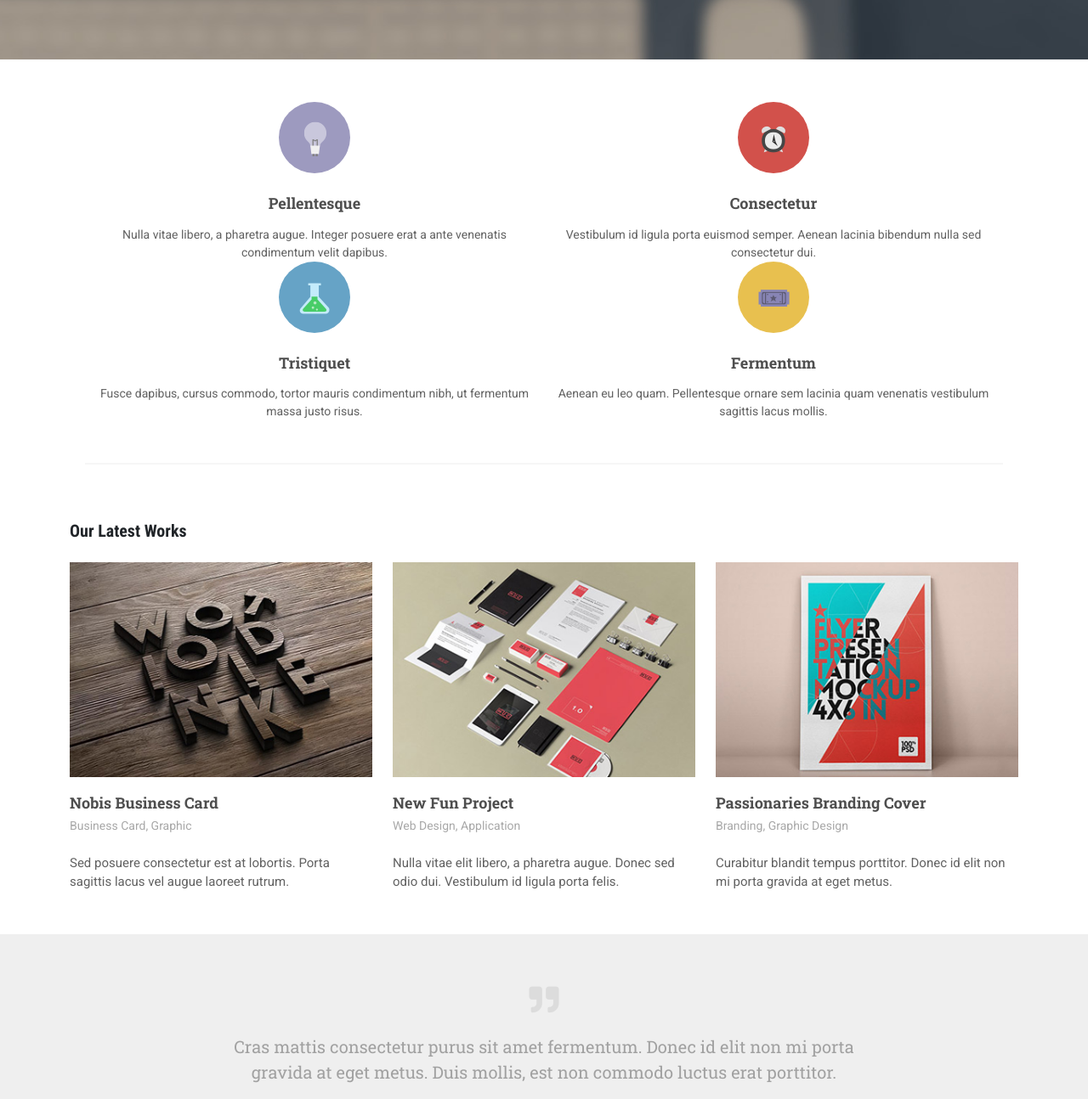
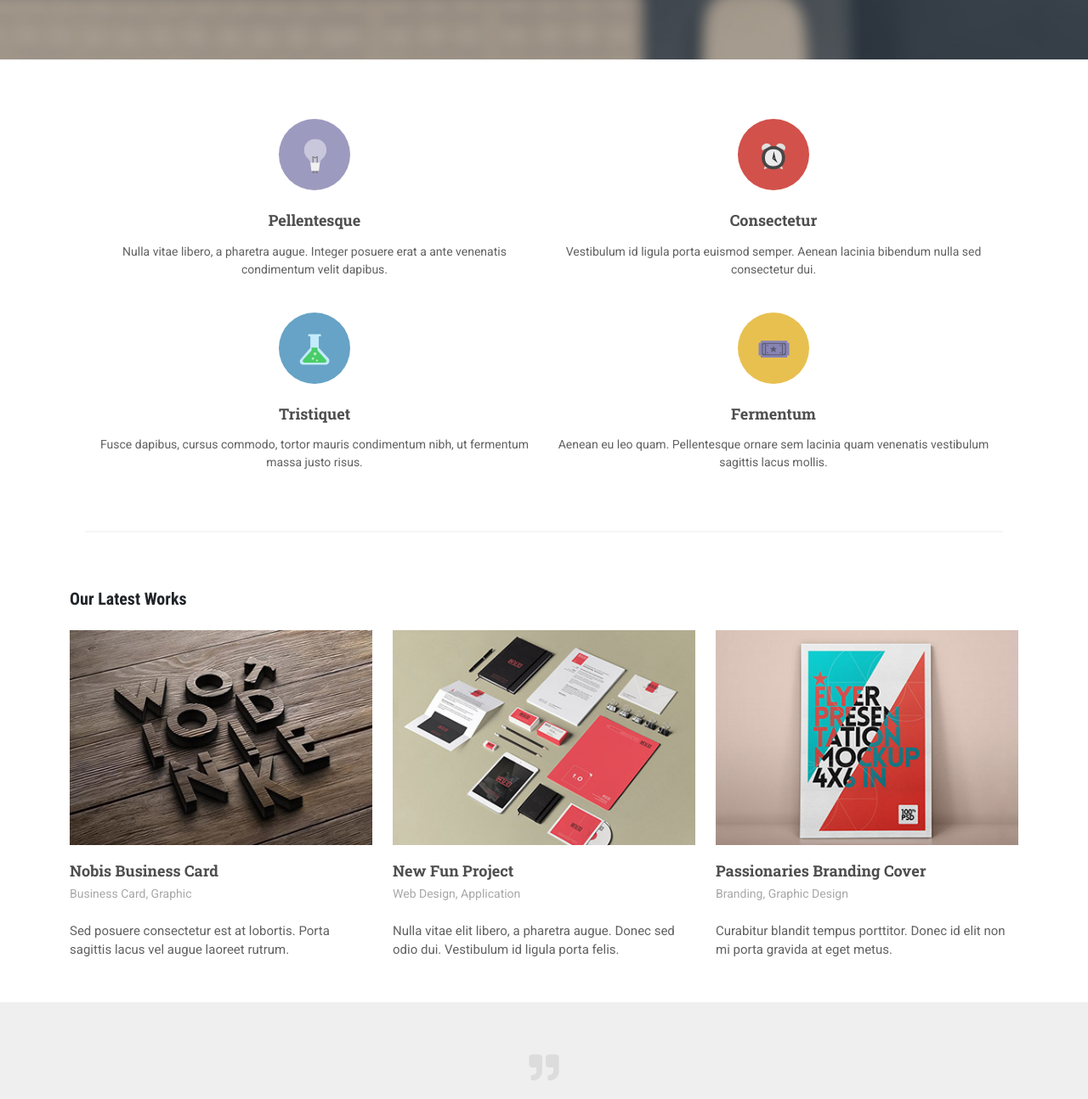
Before and after one commit to zhd27/marbel, a plain HTML site: page index.html in a window 1280 px wide. Shown: the part 580-1874 px from the top of the page at 85% size. Drawn offline with Linux system fonts and the light colour scheme.

Commit message:
update style css

```diff
--- a/css/style.css
+++ b/css/style.css
@@ -85,6 +85,7 @@ a,a:hover{
 }
 .service_content{
     text-align: center;
+    padding: 20px 0px;
 }
 
 .service_content h5{
@@ -172,10 +173,7 @@ margin-top: 50px;
     font-size: 20px;
     font-weight: 400;
     color: #a1a1a1;
-     width: 70%;
-    margin: auto;
     margin-top: 15px;
-
 }
 .footer_content h4{
    font-size: 20px;
@@ -208,7 +206,6 @@ footer span{
 }
 .newpad{
     padding-top: 70px;
-
 }
 
 .footer_bottom p{
```
